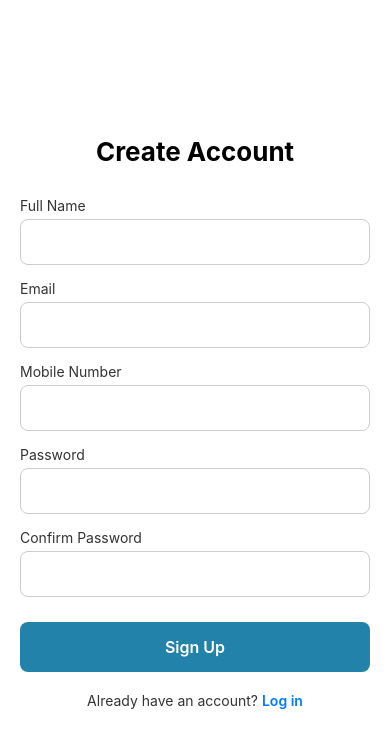
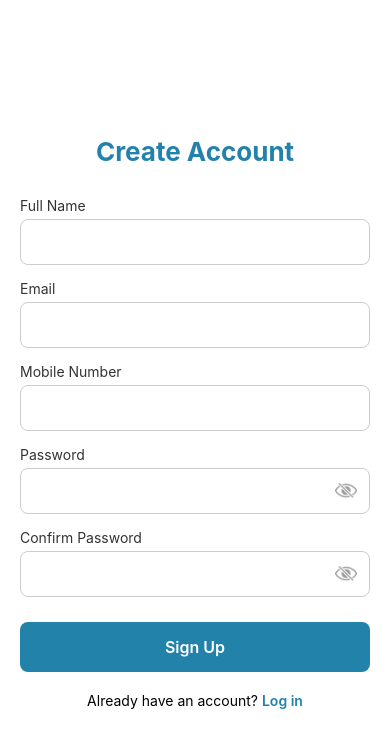
Before and after one commit to infoenum-testing/IEFoodify, a React Native app: screen /Signup in a window 390 px wide. Shown: the top 748 px of the page. Built offline with nearby package versions, Linux system fonts and the light colour scheme.

Commit message:
Updated loginScreen

```diff
--- a/PreLogin/LoginScreen.js
+++ b/PreLogin/LoginScreen.js
@@ -1,121 +1,106 @@
+
 import React, { useState } from 'react';
+import { View, Text, StyleSheet, Platform, TouchableOpacity } from 'react-native';
+import { SafeAreaProvider } from 'react-native-safe-area-context';
 import { GoogleSigninButton } from '@react-native-google-signin/google-signin';
 import { AppleButton } from '@invertase/react-native-apple-authentication';
 
-import { SafeAreaProvider } from 'react-native-safe-area-context';
-
-import {
-View,
-Text,
-TextInput,
-TouchableOpacity,
-StyleSheet,
-Platform,
-Image
-} from 'react-native';
-
+// Custom components + utils
+import Input from '../src/components/Input';
+import Button from '../src/components/Button';
+import { validateEmail, validatePassword } from '../src/utils/validations';
 
 const LoginScreen = ({ navigation }) => {
   const [email, setEmail] = useState('');
   const [password, setPassword] = useState('');
-    const [secureText, setSecureText] = useState(true);
-    const [emailError, setEmailError] = useState('');
-    const [passwordError, setPasswordError] = useState('');
-    const validateEmail = (value) => {
-        // Simple email regex
-        const re = /^(([^<>()\[\]\\.,;:\s@"]+(\.[^<>()\[\]\\.,;:\s@"]+)*)|(".+"))@(([^<>()[\]\\.,;:\s@"]+\.)+[^<>()[\]\\.,;:\s@"]{2,})$/i;
-        return re.test(String(value).toLowerCase());
-    };
+  const [errors, setErrors] = useState({ email: '', password: '' });
+
   const handleLogin = () => {
     let valid = true;
+    let newErrors = { email: '', password: '' };
+
     if (!validateEmail(email)) {
-            setEmailError('Please enter a valid email address');
+      newErrors.email = 'Please enter a valid email address';
       valid = false;
-        } else {
-            setEmailError('');
     }
-        if (password.length < 6) {
-            setPasswordError('At least 6 characters');
+    if (!validatePassword(password)) {
+      newErrors.password = 'Password must be at least 6 characters and contain a number';
       valid = false;
-        } else {
-            setPasswordError('');
     }
+
+    setErrors(newErrors);
     if (!valid) return;
-        // Handle login logic
-    };
-    const handleGoogleSignIn = () => {
-        // Handle Google sign-in logic
-    };
-    const handleAppleSignIn = () => {
-        // Handle Apple sign-in logic
+
+    // 👉 API login call here
   };
 
   return (
     <SafeAreaProvider style={styles.container}>
       <Text style={styles.title}>Login</Text>
-            <View style={[styles.inputContainer, emailError ? styles.inputError : null]}>
-                <TextInput
-                    placeholder="Email"
+
+      {/* Email Input */}
+      <Input
+        label="Email"
         value={email}
         onChangeText={text => {
           setEmail(text);
-                        if (emailError) setEmailError('');
+          if (errors.email) setErrors(prev => ({ ...prev, email: '' }));
         }}
-                    style={styles.input}
         keyboardType="email-address"
-                    autoCapitalize="none"
-                    placeholderTextColor="#bbb"
+        error={errors.email}
       />
-            </View>
-            {emailError ? <Text style={styles.errorText}>{emailError}</Text> : null}
-            <View style={[styles.inputContainer, passwordError ? styles.inputError : null]}>
-                <TextInput
-                    placeholder="Password"
+
+      {/* Password Input */}
+      <Input
+        label="Password"
         value={password}
         onChangeText={text => {
           setPassword(text);
-                        if (passwordError) setPasswordError('');
+          if (errors.password) setErrors(prev => ({ ...prev, password: '' }));
         }}
-                    style={styles.input}
-                    secureTextEntry={secureText}
-                    autoCapitalize="none"
-                    placeholderTextColor="#bbb"
+        isPassword
+        error={errors.password}
       />
+
+      {/* Login Button */}
+      <Button title="Login" onPress={handleLogin} />
+
+      {/* Forgot Password link */}
       <TouchableOpacity
-                    style={styles.eyeButton}
-                    onPress={() => setSecureText(!secureText)}
+        style={styles.forgotPasswordContainer}
+        onPress={() => navigation.navigate('ForgotPassword')}
       >
-                    <Image
-                        source={secureText ? require('../Assets/Images/eye.slash.png') : require('../Assets/Images/eye.fill.png')}
-                        resizeMode="contain"
-                        style={{ width: 22, height: 22, tintColor: '#888' }}
-                    />
+        <Text style={styles.forgotPasswordText}>Forgot Password?</Text>
+      </TouchableOpacity>
+
+      {/* Sign Up */}
+      <View style={styles.signUpContainer}>
+        <Text style={styles.signUpText}>
+          Don’t have an account?{' '}
+        </Text>
+        <TouchableOpacity onPress={() => navigation.navigate('Signup')}>
+          <Text style={styles.signUpLink}>Sign Up</Text>
         </TouchableOpacity>
       </View>
-            {passwordError ? <Text style={styles.errorText}>{passwordError}</Text> : null}
-            <TouchableOpacity style={styles.loginButton} onPress={handleLogin}>
-                <Text style={styles.loginButtonText}>Login</Text>
-            </TouchableOpacity>
-            <TouchableOpacity
-                style={styles.signUpButton}
-                onPress={() => navigation.navigate('Signup')}
-            >
-                <Text style={styles.signUpText}>Don't have an account? Sign Up</Text>
-            </TouchableOpacity>
-            <Text style={styles.orText}>OR</Text>
+
+      <Text style={styles.orText}>-------- OR --------</Text>
+
+      {/* Google Sign-In */}
       <GoogleSigninButton
         style={styles.socialButton}
         size={GoogleSigninButton.Size.Wide}
         color={GoogleSigninButton.Color.Dark}
-                onPress={handleGoogleSignIn}
+        onPress={() => {}}
       />
+
+      {/* Apple Sign-In */}
       {Platform.OS === 'ios' && (
         <AppleButton
           style={styles.socialButton}
           cornerRadius={5}
           buttonStyle={AppleButton.Style.BLACK}
           buttonType={AppleButton.Type.SIGN_IN}
-                    onPress={handleAppleSignIn}
+          onPress={() => {}}
         />
       )}
     </SafeAreaProvider>
@@ -133,64 +118,36 @@ const styles = StyleSheet.create({
     fontSize: 32,
     fontWeight: 'bold',
     alignSelf: 'center',
+    color:'#2382AA',
     marginBottom: 32,
   },
-    inputContainer: {
-        flexDirection: 'row',
-        alignItems: 'center',
-        borderColor: '#ddd',
-        borderWidth: 1,
-        borderRadius: 8,
-        marginBottom: 8,
-        paddingHorizontal: 12,
-        backgroundColor: '#f9f9f9',
-        minHeight: 48,
+  forgotPasswordContainer: {
+    alignItems: 'flex-end',
+    marginTop: 8,
   },
-    inputError: {
-        borderColor: '#e53935',
-        borderWidth: 2,
-        backgroundColor: '#fff5f5',
-    },
-    input: {
-        flex: 1,
-        height: 48,
-        fontSize: 16,
-        color: '#222',
-    },
-    errorText: {
-        color: '#e53935',
+  forgotPasswordText: {
+    color: '#2382AA',
     fontSize: 14,
-        marginBottom: 8,
-        marginLeft: 4,
     fontWeight: '500',
   },
-    eyeButton: {
-        padding: 8,
-    },
-    loginButton: {
-        backgroundColor: '#2e7d32',
-        paddingVertical: 14,
-        borderRadius: 8,
-        alignItems: 'center',
-        marginTop: 8,
-    },
-    loginButtonText: {
-        color: '#fff',
-        fontSize: 18,
-        fontWeight: 'bold',
-    },
-    signUpButton: {
+  signUpContainer: {
+    flexDirection: 'row',
+    justifyContent: 'center',
     marginTop: 16,
-        alignItems: 'center',
   },
   signUpText: {
-        color: '#2e7d32',
+    color: '#333',
     fontSize: 16,
+  },
+  signUpLink: {
+    color: '#2382AA',
+    fontSize: 16,
+    fontWeight: '600',
   },
   orText: {
     textAlign: 'center',
     marginVertical: 16,
-        color: '#888',
+    color: 'black',
     fontSize: 16,
   },
   socialButton: {
--- a/src/components/Input.js
+++ b/src/components/Input.js
@@ -1,19 +1,44 @@
-import React from 'react';
-import { View, TextInput, Text, StyleSheet } from 'react-native';
+import React, { useState } from 'react';
+import { View, TextInput, Text, StyleSheet, TouchableOpacity, Image } from 'react-native';
 
-const Input = ({ label, value, onChangeText, keyboardType, secureTextEntry, error }) => {
+const Input = ({
+  label,
+  value,
+  onChangeText,
+  keyboardType,
+  secureTextEntry,
+  error,
+  isPassword = false
+}) => {
+  const [showPassword, setShowPassword] = useState(false);
+
   return (
     <View style={styles.container}>
       {label && <Text style={styles.label}>{label}</Text>}
+      <View style={styles.inputWrapper}>
         <TextInput
           style={[styles.input, error && { borderColor: 'red' }]}
           value={value}
           onChangeText={onChangeText}
-        //keyboardType={keyboardType}
-        secureTextEntry={secureTextEntry}
+          keyboardType={keyboardType}
+          secureTextEntry={isPassword && !showPassword}
           autoCapitalize="none"
           autoCorrect={false}
         />
+        {isPassword && (
+          <TouchableOpacity onPress={() => setShowPassword(!showPassword)}>
+            <Image
+              source={
+                showPassword
+                  ? require('../../Assets/Images/eye.fill.png')
+                  : require('../../Assets/Images/eye.slash.png')
+              }
+              resizeMode="contain"
+              style={styles.eyeIcon}
+            />
+          </TouchableOpacity>
+        )}
+      </View>
       {error && <Text style={styles.error}>{error}</Text>}
     </View>
   );
@@ -24,13 +49,21 @@ export default Input;
 const styles = StyleSheet.create({
   container: { marginBottom: 15 },
   label: { fontSize: 14, marginBottom: 5, color: '#333' },
-  input: {
+  inputWrapper: {
+    flexDirection: 'row',
+    alignItems: 'center',
     borderWidth: 1,
     borderColor: '#ccc',
     borderRadius: 8,
-    padding: 12,
+    backgroundColor: '#fff',
+    paddingHorizontal: 12,
+  },
+  input: {
+    flex: 1,
     fontSize: 16,
-    backgroundColor: '#fff'
+    paddingVertical: 12,
+    color: '#222',
   },
+  eyeIcon: { width: 22, height: 22, tintColor: '#888', marginLeft: 8 },
   error: { fontSize: 12, color: 'red', marginTop: 4 }
 });
--- a/src/screens/Auth/SignupScreen.js
+++ b/src/screens/Auth/SignupScreen.js
@@ -65,24 +65,28 @@ const SignupScreen = ({ navigation }) => {
           keyboardType="phone-pad"
           error={errors.mobile}
         />
+
+        {/* 👇 Password input with eye toggle */}
         <Input
           label="Password"
           value={password}
           onChangeText={setPassword}
-          secureTextEntry
+          isPassword
           error={errors.password}
         />
+
+        {/* 👇 Confirm Password input with eye toggle */}
         <Input
           label="Confirm Password"
           value={confirmPassword}
           onChangeText={setConfirmPassword}
-          secureTextEntry
+          isPassword
           error={errors.confirm}
         />
 
         <Button title="Sign Up" onPress={onSignup} />
 
-        <TouchableOpacity onPress={() => navigation.navigate('Login')}>
+        <TouchableOpacity onPress={() => navigation.goBack()}>
           <Text style={styles.loginText}>
             Already have an account? <Text style={styles.link}>Log in</Text>
           </Text>
@@ -104,16 +108,17 @@ const styles = StyleSheet.create({
   title: {
     fontSize: 26,
     fontWeight: '700',
+    color: '#2382AA',
     textAlign: 'center',
     marginBottom: 30
   },
   loginText: {
     marginTop: 20,
     textAlign: 'center',
-    color: '#333'
+    color: 'black'
   },
   link: {
-    color: '#007bff',
+    color: '#2382AA',
     fontWeight: '600'
   }
 });
```
Also changed, not shown: src/navigation/AuthStack.js (added). Lines whose indentation alone changed are shown as unchanged.
